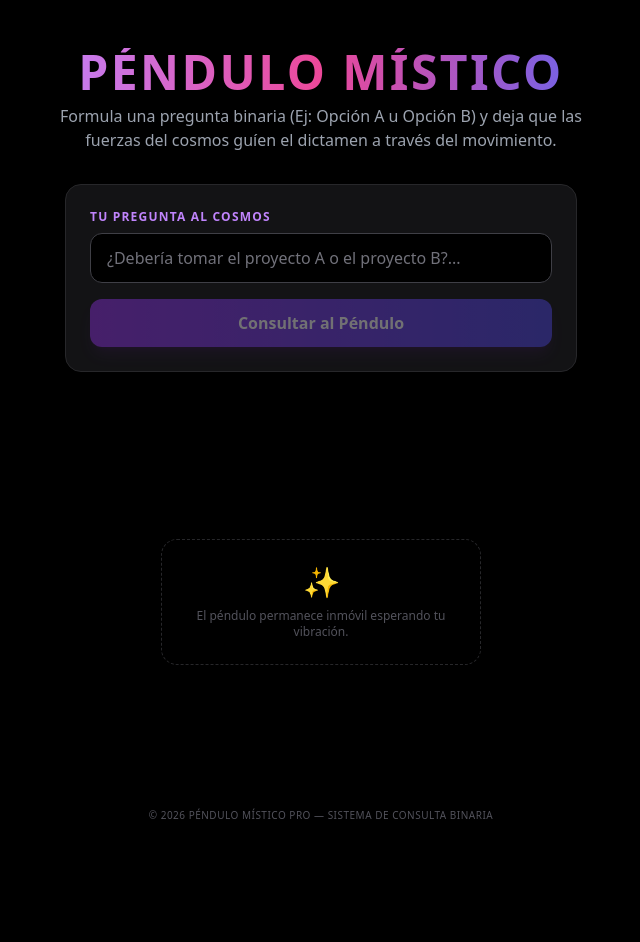
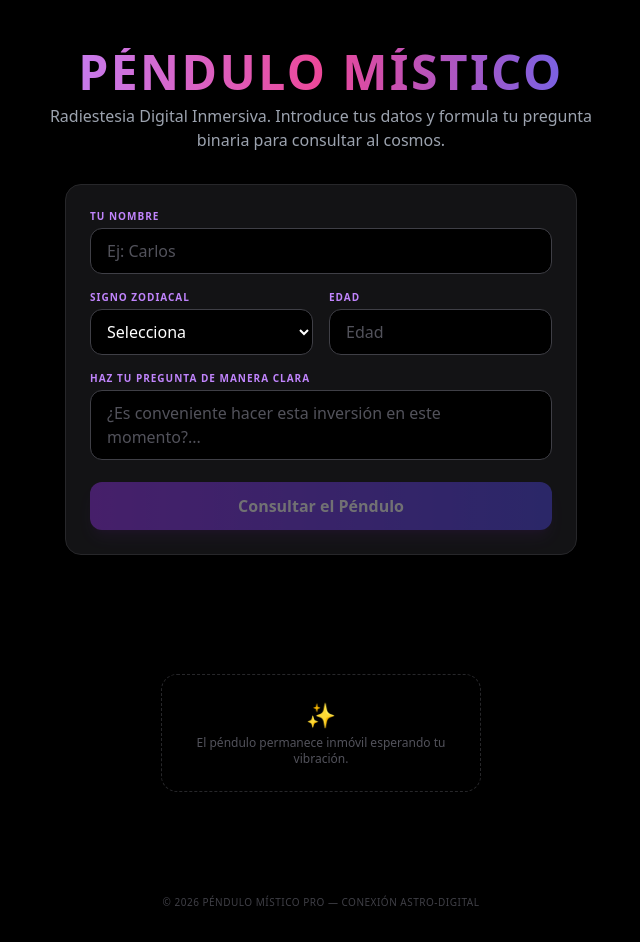
Before and after one commit to Caramar65/pendulo-mistico, a React (Vite) app: page / in a window 1280 px wide. Shown: the whole page, without its empty margins (319-959 px from the left). Before the commit the page ends 863 px from the top, so only its background shows below. Built offline with nearby package versions, Linux system fonts and the light colour scheme.

Commit message:
Add files via upload

```diff
--- a/src/App.jsx
+++ b/src/App.jsx
@@ -1,46 +1,47 @@
 import React, { useState, useRef } from 'react';
 
 export default function App() {
+  const [nombre, setNombre] = useState('');
+  const [signo, setSigno] = useState('');
+  const [edad, setEdad] = useState('');
   const [pregunta, setPregunta] = useState('');
   const [estaConsultando, setEstaConsultando] = useState(false);
   const [resultado, setResultado] = useState(null);
   const [tipoMovimiento, setTipoMovimiento] = useState('');
 
-  // Creamos las referencias invisibles para controlar la pantalla
+  // Referencias para controlar el desplazamiento de la pantalla
   const penduloRef = useRef(null);
   const respuestaRef = useRef(null);
 
   const manejarConsulta = (e) => {
     e.preventDefault();
-    if (!pregunta.trim()) return;
+    if (!pregunta.trim() || !nombre.trim() || !signo) return;
 
-    // 1. Iniciamos consulta y limpiamos respuestas anteriores
     setEstaConsultando(true);
     setResultado(null);
     setTipoMovimiento('');
 
-    // OPCIÓN UX: Desplazar suavemente hacia el péndulo para iniciar el suspenso
+    // Desplazar suavemente hacia el péndulo cuando empieza a moverse
     setTimeout(() => {
       penduloRef.current?.scrollIntoView({ behavior: 'smooth', block: 'center' });
     }, 100);
 
-    // Simulamos la conexión mística (3.5 segundos de movimiento)
+    // Conexión mística (3.5 segundos de oscilación)
     setTimeout(() => {
       const movimientos = [
-        { tipo: 'Circular en sentido horario', dictamen: 'SÍ (Energía Positiva y Afirmativa)' },
-        { tipo: 'Circular en sentido antihorario', dictamen: 'NO (Energía de Bloqueo o Negación)' },
-        { tipo: 'Oscilación Lineal Vertical', dictamen: 'PROBABLE (El camino está abierto, depende de tu voluntad)' },
-        { tipo: 'Oscilación Lineal Horizontal', dictamen: 'DUDOSO (Fuerzas en conflicto, vuelve a preguntar más tarde)' }
+        { tipo: 'Circular en sentido horario', dictamen: 'SÍ. Las energías están alineadas a tu favor.' },
+        { tipo: 'Circular en sentido antihorario', dictamen: 'NO. Hay bloqueos en este camino, reevalúa tus opciones.' },
+        { tipo: 'Oscilación Lineal Vertical', dictamen: 'PROBABLE. El cosmos te abre la puerta, pero la decisión final es tuya.' },
+        { tipo: 'Oscilación Lineal Horizontal', dictamen: 'DUDOSO. Fuerzas en conflicto en este momento, pregunta más tarde.' }
       ];
 
-      // Selección aleatoria del dictamen cósmico
       const azar = movimientos[Math.floor(Math.random() * movimientos.length)];
 
       setTipoMovimiento(azar.tipo);
       setResultado(azar.dictamen);
       setEstaConsultando(false);
 
-      // OPCIÓN UX: Una vez que aparece la respuesta, la pantalla baja automáticamente al veredicto
+      // Desplazar suavemente hacia la respuesta final cuando aparece
       setTimeout(() => {
         respuestaRef.current?.scrollIntoView({ behavior: 'smooth', block: 'center' });
       }, 200);
@@ -52,87 +53,150 @@ export default function App() {
     <div className="min-h-screen bg-black text-white font-sans flex flex-col items-center justify-start p-4 selection:bg-purple-500">
       {/* Encabezado */}
       <header className="text-center my-8 max-w-xl">
-        <h1 className="text-4xl md:text-5xl font-extrabold tracking-wider bg-clip-text text-transparent bg-gradient-to-r fancy-text from-purple-400 via-pink-500 to-indigo-500 drop-shadow-lg mb-2">
+        <h1 className="text-4xl md:text-5xl font-extrabold tracking-wider bg-clip-text text-transparent bg-gradient-to-r from-purple-400 via-pink-500 to-indigo-500 drop-shadow-lg mb-2">
           PÉNDULO MÍSTICO
         </h1>
         <p className="text-gray-400 text-sm md:text-base">
-          Formula una pregunta binaria (Ej: Opción A u Opción B) y deja que las fuerzas del cosmos guíen el dictamen a través del movimiento.
+          Radiestesia Digital Inmersiva. Introduce tus datos y formula tu pregunta binaria para consultar al cosmos.
         </p>
       </header>
 
-      {/* Formulario de Consulta */}
-      <main className="w-full max-w-lg bg-zinc-900/80 border border-zinc-800 rounded-2xl p-6 shadow-2xl backdrop-blur-sm mb-12">
+      {/* Formulario Completo Místico */}
+      <main className="w-full max-w-lg bg-zinc-900/80 border border-zinc-800 rounded-2xl p-6 shadow-2xl backdrop-blur-sm mb-8">
         <form onSubmit={manejarConsulta} className="space-y-4">
+
+          {/* Fila: Nombre */}
           <div>
-            <label className="block text-xs font-semibold text-purple-400 uppercase tracking-widest mb-2">
-              Tu Pregunta al Cosmos
+            <label className="block text-[10px] font-semibold text-purple-400 uppercase tracking-widest mb-1">
+              Tu Nombre
             </label>
             <input
               type="text"
+              value={nombre}
+              onChange={(e) => setNombre(e.target.value)}
+              disabled={estaConsultando}
+              placeholder="Ej: Carlos"
+              className="w-full bg-black border border-zinc-700 rounded-xl px-4 py-2.5 text-white placeholder-zinc-600 focus:outline-none focus:border-purple-500 focus:ring-1 focus:ring-purple-500 transition-all disabled:opacity-50"
+              required
+            />
+          </div>
+
+          {/* Fila: Signo y Edad */}
+          <div className="grid grid-cols-2 gap-4">
+            <div>
+              <label className="block text-[10px] font-semibold text-purple-400 uppercase tracking-widest mb-1">
+                Signo Zodiacal
+              </label>
+              <select
+                value={signo}
+                onChange={(e) => setSigno(e.target.value)}
+                disabled={estaConsultando}
+                className="w-full bg-black border border-zinc-700 rounded-xl px-3 py-2.5 text-white focus:outline-none focus:border-purple-500 focus:ring-1 focus:ring-purple-500 transition-all disabled:opacity-50"
+                required
+              >
+                <option value="" disabled text-zinc-600>Selecciona</option>
+                <option value="Aries">Aries</option>
+                <option value="Tauro">Tauro</option>
+                <option value="Géminis">Géminis</option>
+                <option value="Cáncer">Cáncer</option>
+                <option value="Leo">Leo</option>
+                <option value="Virgo">Virgo</option>
+                <option value="Libra">Libra</option>
+                <option value="Escorpio">Escorpio</option>
+                <option value="Sagitario">Sagitario</option>
+                <option value="Capricornio">Capricornio</option>
+                <option value="Acuario">Acuario</option>
+                <option value="Piscis">Piscis</option>
+              </select>
+            </div>
+
+            <div>
+              <label className="block text-[10px] font-semibold text-purple-400 uppercase tracking-widest mb-1">
+                Edad
+              </label>
+              <input
+                type="number"
+                value={edad}
+                onChange={(e) => setEdad(e.target.value)}
+                disabled={estaConsultando}
+                placeholder="Edad"
+                className="w-full bg-black border border-zinc-700 rounded-xl px-4 py-2.5 text-white placeholder-zinc-600 focus:outline-none focus:border-purple-500 focus:ring-1 focus:ring-purple-500 transition-all disabled:opacity-50"
+              />
+            </div>
+          </div>
+
+          {/* Fila: Pregunta */}
+          <div>
+            <label className="block text-[10px] font-semibold text-purple-400 uppercase tracking-widest mb-1">
+              Haz tu pregunta de manera clara
+            </label>
+            <textarea
+              rows="2"
               value={pregunta}
               onChange={(e) => setPregunta(e.target.value)}
               disabled={estaConsultando}
-              placeholder="¿Debería tomar el proyecto A o el proyecto B?..."
-              className="w-full bg-black border border-zinc-700 rounded-xl px-4 py-3 text-white placeholder-zinc-500 focus:outline-none focus:border-purple-500 focus:ring-1 focus:ring-purple-500 transition-all disabled:opacity-50"
+              placeholder="¿Es conveniente hacer esta inversión en este momento?..."
+              className="w-full bg-black border border-zinc-700 rounded-xl px-4 py-2.5 text-white placeholder-zinc-600 focus:outline-none focus:border-purple-500 focus:ring-1 focus:ring-purple-500 transition-all disabled:opacity-50 resize-none"
+              required
             />
           </div>
+
           <button
             type="submit"
-            disabled={estaConsultando || !pregunta.trim()}
+            disabled={estaConsultando || !pregunta.trim() || !nombre.trim() || !signo}
             className="w-full bg-gradient-to-r from-purple-600 to-indigo-600 hover:from-purple-500 hover:to-indigo-500 text-white font-bold py-3 px-4 rounded-xl shadow-lg shadow-purple-900/30 transition-all transform active:scale-95 disabled:opacity-40 disabled:pointer-events-none"
           >
-            {estaConsultando ? 'Conectando con la energía...' : 'Consultar al Péndulo'}
+            {estaConsultando ? 'Conectando con tu energía...' : 'Consultar el Péndulo'}
           </button>
         </form>
       </main>
 
-      {/* SECCIÓN DEL PÉNDULO (Punto de enfoque 1) */}
-      <div ref={penduloRef} className="w-full max-w-sm flex flex-col items-center justify-center my-8 min-h-[300px]">
+      {/* SECCIÓN DEL PÉNDULO */}
+      <div ref={penduloRef} className="w-full max-w-sm flex flex-col items-center justify-center my-4 min-h-[260px]">
         {estaConsultando && (
           <div className="flex flex-col items-center space-y-6">
-            {/* Animación del péndulo físico */}
             <div className="relative w-2 h-24 bg-gradient-to-b from-zinc-700 to-purple-500 origin-top animate-[spin_2s_linear_infinite] rounded-full">
               <div className="absolute -bottom-4 -left-3 w-8 h-8 bg-gradient-to-br from-purple-500 via-indigo-600 to-pink-500 rounded-full shadow-lg shadow-purple-500/50 flex items-center justify-center">
                 <div className="w-2 h-2 bg-white rounded-full animate-ping"></div>
               </div>
             </div>
-            <p className="text-zinc-400 text-xs tracking-widest uppercase animate-pulse">
-              Detectando vibraciones del entorno...
+            <p className="text-zinc-500 text-[10px] tracking-widest uppercase animate-pulse">
+              Canalizando vibración de {nombre} ({signo})...
             </p>
           </div>
         )}
 
         {!estaConsultando && !resultado && (
           <div className="text-center p-6 border border-dashed border-zinc-800 rounded-2xl text-zinc-600 max-w-xs">
-            <span className="text-3xl block mb-2">✨</span>
+            <span className="text-2xl block mb-1">✨</span>
             <p className="text-xs">El péndulo permanece inmóvil esperando tu vibración.</p>
           </div>
         )}
 
-        {/* SECCIÓN DE LA RESPUESTA (Punto de enfoque 2) */}
+        {/* SECCIÓN DE LA RESPUESTA PERSONALIZADA */}
         {resultado && (
           <div
             ref={respuestaRef}
-            className="w-full bg-gradient-to-b from-zinc-900 to-black border border-purple-500/30 rounded-2xl p-6 text-center shadow-2xl shadow-purple-950/20 animate-[fadeIn_0.5s_ease-out]"
+            className="w-full bg-gradient-to-b from-zinc-900 to-black border border-purple-500/30 rounded-2xl p-6 text-center shadow-2xl shadow-purple-950/20"
           >
-            <div className="inline-block px-3 py-1 bg-purple-950/50 border border-purple-500/20 rounded-full text-[10px] uppercase font-bold tracking-widest text-purple-400 mb-3">
-              Dictamen Finalizado
+            <div className="inline-block px-3 py-1 bg-purple-950/50 border border-purple-500/20 rounded-full text-[9px] uppercase font-bold tracking-widest text-purple-400 mb-3">
+              Lectura para {nombre} ({signo})
             </div>
-            <div className="text-zinc-400 text-xs mb-1 font-medium">Movimiento Detectado:</div>
-            <div className="text-sm font-semibold text-pink-400 mb-4 tracking-wide">{tipoMovimiento}</div>
+            <div className="text-zinc-500 text-[10px] mb-0.5 uppercase tracking-wider">Movimiento Detectado:</div>
+            <div className="text-sm font-bold text-pink-400 mb-3 tracking-wide">{tipoMovimiento}</div>
 
             <div className="h-px bg-gradient-to-r from-transparent via-zinc-800 to-transparent my-3"></div>
 
-            <div className="text-zinc-400 text-xs mb-1 font-medium">Respuesta del Cosmos:</div>
-            <div className="text-xl md:text-2xl font-black text-transparent bg-clip-text bg-gradient-to-r from-green-400 to-emerald-400 tracking-wide drop-shadow">
+            <div className="text-zinc-500 text-[10px] mb-1 uppercase tracking-wider">Dictamen Astral:</div>
+            <div className="text-lg md:text-xl font-black text-transparent bg-clip-text bg-gradient-to-r from-green-400 to-emerald-400 tracking-wide drop-shadow">
               {resultado}
             </div>
           </div>
         )}
       </div>
 
-      <footer className="mt-auto py-6 text-[10px] text-zinc-600 tracking-wider uppercase">
-        © 2026 Péndulo Místico Pro — Sistema de Consulta Binaria
+      <footer className="mt-auto py-4 text-[10px] text-zinc-700 tracking-wider uppercase">
+        © 2026 Péndulo Místico Pro — Conexión Astro-Digital
       </footer>
     </div>
   );
```
